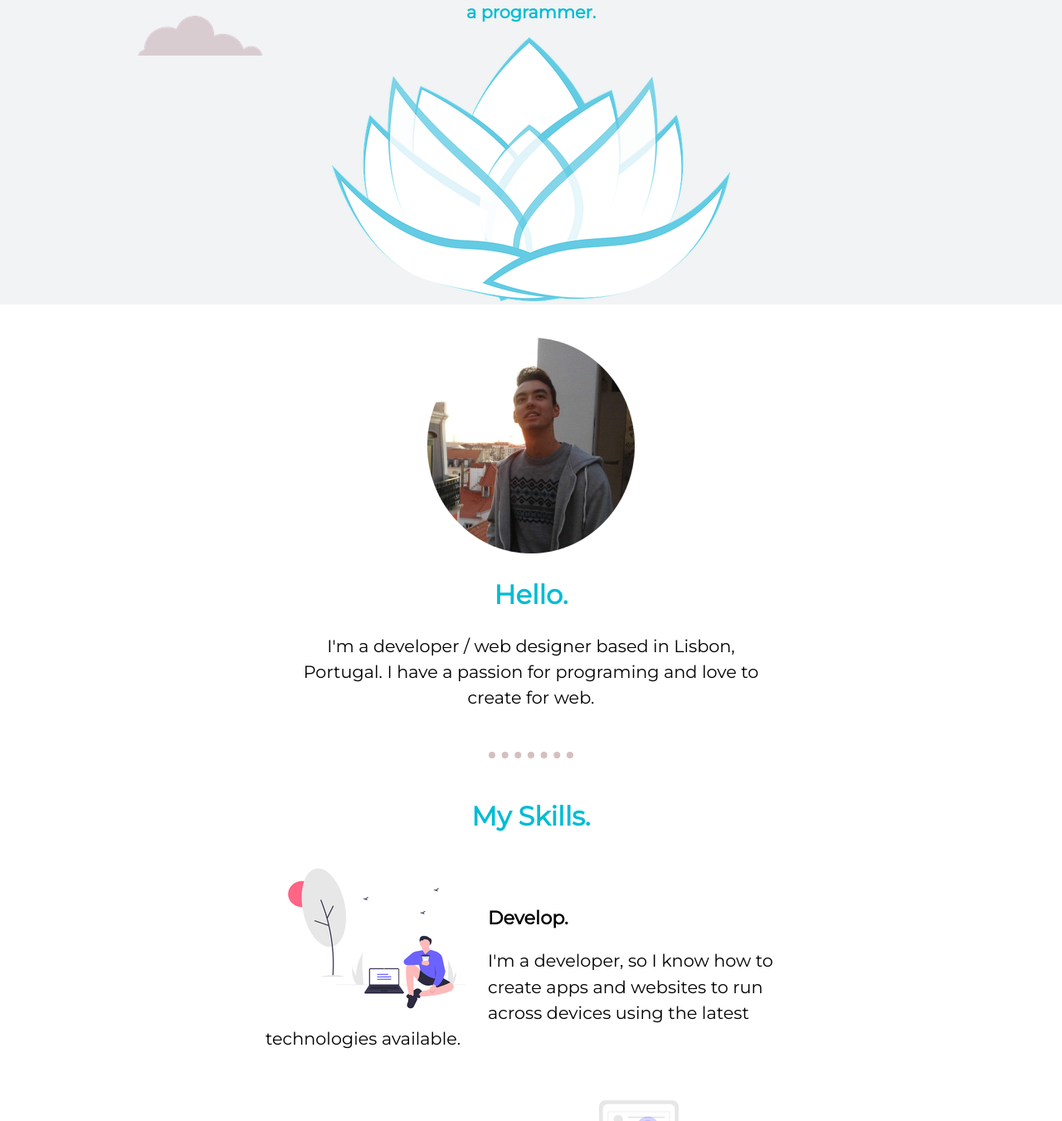
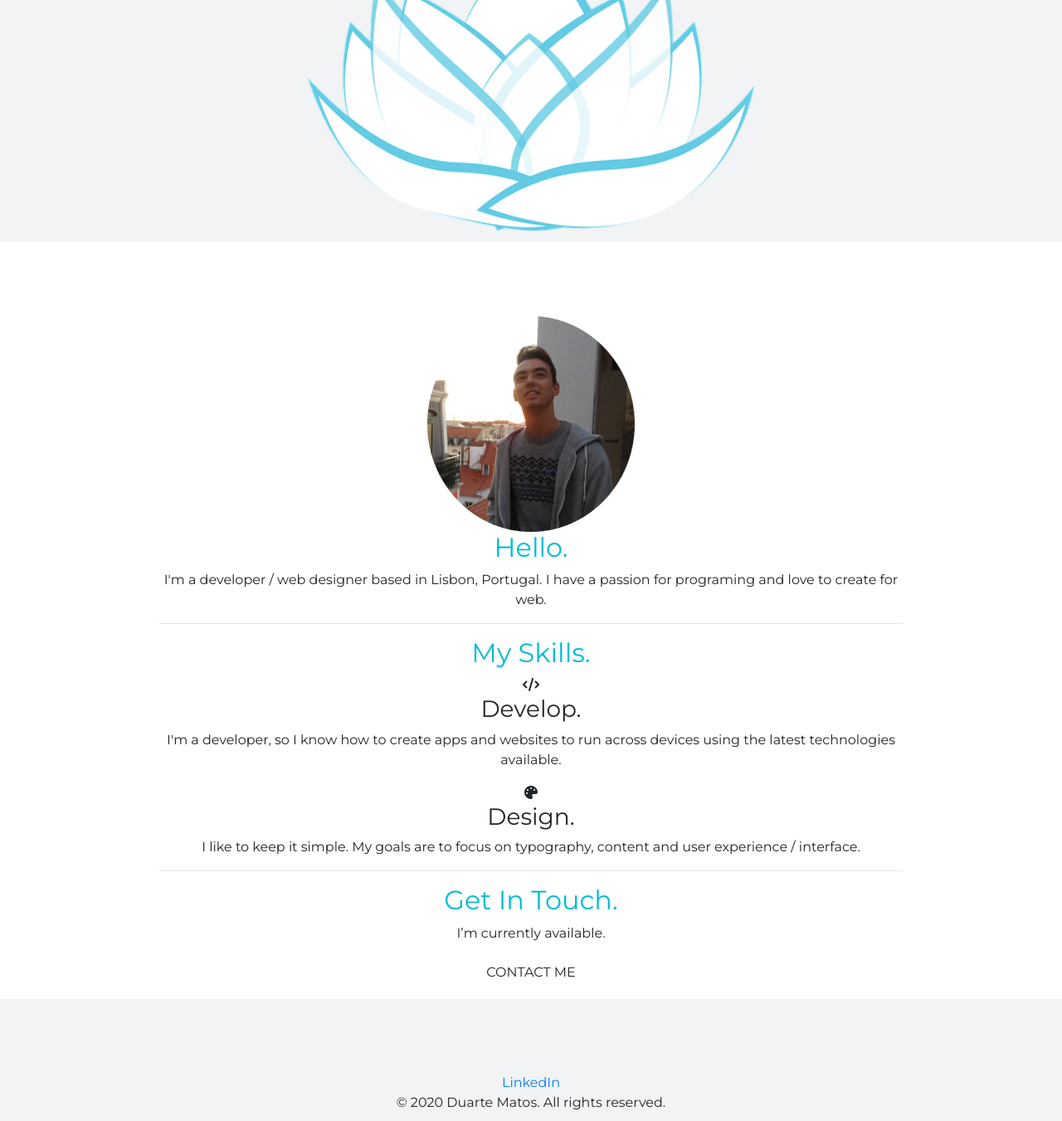
Before and after one commit to DuarteMatos99/duartematos99.com, a plain HTML site: page index.html in a window 1280 px wide. Shown: the part 270-1621 px from the top of the page at 83% size. Drawn offline with nearby package versions, Linux system fonts and the light colour scheme; a web font is replaced by a local one.

Commit message:
Add files via upload

```diff
--- a/index.html
+++ b/index.html
@@ -1,61 +1,82 @@
 <!DOCTYPE html>
 <html lang="en">
     <head>
-    <meta charset="UTF-8">
-    <meta name="viewport" content="width=device-width, initial-scale=1.0">
+        <meta charset="UTF-8" />
+        <meta name="viewport" content="width=device-width, initial-scale=1.0" />
         <title>Duarte Matos</title>
-    <link rel="stylesheet" href="style/styles.css">
-    <link rel="icon" href="images/favicon.ico">
+
+        <!-- bootstrap -->
+        <link
+            rel="stylesheet"
+            href="https://stackpath.bootstrapcdn.com/bootstrap/4.5.2/css/bootstrap.min.css"
+            integrity="sha384-JcKb8q3iqJ61gNV9KGb8thSsNjpSL0n8PARn9HuZOnIxN0hoP+VmmDGMN5t9UJ0Z"
+            crossorigin="anonymous"
+        />
 
         <!-- google fonts -->
-    <link href="https://fonts.googleapis.com/css2?family=Cutive&display=swap" rel="stylesheet">
-    <link href="https://fonts.googleapis.com/css2?family=Montserrat&display=swap" rel="stylesheet">
+        <link
+            href="https://fonts.googleapis.com/css2?family=Cutive&display=swap"
+            rel="stylesheet"
+        />
+        <link
+            href="https://fonts.googleapis.com/css2?family=Montserrat&display=swap"
+            rel="stylesheet"
+        />
+
+        <!-- font awesome -->
+        <script
+            src="https://kit.fontawesome.com/15ade14fde.js"
+            crossorigin="anonymous"
+        ></script>
+
+        <!-- my code -->
+        <link rel="stylesheet" href="style/styles.css" />
+        <link rel="icon" href="images/favicon.ico" />
     </head>
     <body>
-    <div class="top-container">
-        <img class="top-cloud" src="images/cloud.png" alt="cloud-img">
-        <h1>I'm Duarte.</h1>
+        <div class="container-fluid top-container">
+            <img class="top-cloud" src="images/cloud.png" alt="cloud-img" />
+            <h1 class="main-title">I'm Duarte.</h1>
             <h2>a programmer.</h2>
-        <img class="bottom-cloud" src="images/cloud.png" alt="cloud-img">
-        <img src="images/lotus.png" alt="lotus-img">
+            <img class="bottom-cloud" src="images/cloud.png" alt="cloud-img" />
+            <img class="lotus" src="images/lotus.png" alt="lotus-img" />
         </div>
 
-    <div class="middle-container">
+        <div class="container-fluid middle-container">
             <div class="profile">
-            <img src="images/me.png" alt="duarte-matos">
+                <img src="images/me.png" alt="duarte-matos" />
                 <h2>Hello.</h2>
                 <p>
-                I'm a developer / web designer based in Lisbon, Portugal.
-                I have a passion for programing and love to create for web.
+                    I'm a developer / web designer based in Lisbon, Portugal. I
+                    have a passion for programing and love to create for web.
                 </p>
             </div>
-        <hr/>
+            <hr />
             <div class="skills">
                 <h2>My Skills.</h2>
                 <div class="skill-develop">
-              <img class="develop-img" src="images/develop.png" alt="">
                     <div class="skill-description">
+                        <i class="fas fa-code"></i>
                         <h3>Develop.</h3>
                         <p>
-                    I'm a developer,
-                    so I know how to create apps and websites to run across devices
-                    using the latest technologies available.
+                            I'm a developer, so I know how to create apps and
+                            websites to run across devices using the latest
+                            technologies available.
                         </p>
                     </div>
                 </div>
                 <div class="skill-design">
-              <img class="design-img" src="images/design.png" alt="">
                     <div class="skill-description">
+                        <i class="fas fa-palette"></i>
                         <h3>Design.</h3>
                         <p>
-                    I like to keep it simple.
-                    My goals are to focus on typography, content and user experience / interface.
+                            I like to keep it simple. My goals are to focus on
+                            typography, content and user experience / interface.
                         </p>
                     </div>
                 </div>
             </div>
-        </div>
-        <hr/>
+            <hr />
             <div class="contact-me">
                 <h2>Get In Touch.</h2>
                 <p>I’m currently available.</p>
@@ -63,10 +84,26 @@
             </div>
         </div>
 
-    <div class="bottom-container">
+        <div class="container-fluid bottom-container">
             <a class="footer-link" href="https://www.linkedin.com/">LinkedIn</a>
-        <a class="footer-link" href="https://twitter.com/">Twitter</a>
             <p>© 2020 Duarte Matos. All rights reserved.</p>
         </div>
+
+        <!-- bootstrap scripts -->
+        <script
+            src="https://code.jquery.com/jquery-3.5.1.slim.min.js"
+            integrity="sha384-DfXdz2htPH0lsSSs5nCTpuj/zy4C+OGpamoFVy38MVBnE+IbbVYUew+OrCXaRkfj"
+            crossorigin="anonymous"
+        ></script>
+        <script
+            src="https://cdn.jsdelivr.net/npm/popper.js@1.16.1/dist/umd/popper.min.js"
+            integrity="sha384-9/reFTGAW83EW2RDu2S0VKaIzap3H66lZH81PoYlFhbGU+6BZp6G7niu735Sk7lN"
+            crossorigin="anonymous"
+        ></script>
+        <script
+            src="https://stackpath.bootstrapcdn.com/bootstrap/4.5.2/js/bootstrap.min.js"
+            integrity="sha384-B4gt1jrGC7Jh4AgTPSdUtOBvfO8shuf57BaghqFfPlYxofvL8/KUEfYiJOMMV+rV"
+            crossorigin="anonymous"
+        ></script>
     </body>
 </html>
--- a/style/styles.css
+++ b/style/styles.css
@@ -1,156 +1,80 @@
-a {
-    color: #00bcd4;
-    font-family: 'Montserrat', sans-serif;
-    margin-right: 20px;
-    text-decoration: none;
+body {
+    text-align: center;
+    font-family: "Montserrat";
+    margin: 0;
 }
 
-a:hover {
-    color: black;
+h2 {
+    color: #00bcd4;
 }
 
-body {
-    font-family: 'Montserrat', sans-serif;
-    margin: 0;
-    text-align: center;
-}
-
-p {
-    font-size: 1.3rem;
-    line-height: 1.5;
-}
-
-hr {
-    border: #fff;
-    border-top: 8px dotted #D5BFBF;
-    margin: 50px auto 50px auto;
-    width: 8%;
-}
-
-h2{
-    color: #00bcd4;
-    font-size: 2rem;
-}
-
-h3 {
-    font-size: 1.4rem;
-}
-
-/* ------------- Selected by class ------------- */
-
-/* Top-container */
-
-.top-container {
-    background-color: #f1f3f4;
-    padding-top: 150px;
+.container-fluid {
+    padding: 7% 15% 1% 15%;
     position: relative;
 }
 
-.top-container h1 {
-    font-family: 'Cutive', serif;
-    font-size: 3rem;
-    margin: 50px auto 0 auto;
+/* top container */
+.top-container {
+    background-color: #f1f3f4;
 }
 
-.top-container h2 {
-    font-size: 1.3rem;
+.main-title {
+    font-family: "Cutive";
 }
 
 .top-cloud {
     position: absolute;
-    right: 18%;
-    top: 18%;
+    right: 25%;
+    animation: TopCloud 3s linear infinite;
 }
 
 .bottom-cloud {
     position: absolute;
-    left: 13%;
-    bottom: 47%;
+    left: 25%;
+    animation: BottomCloud 5s linear infinite;
 }
 
-/* Middle-container */
-
-.middle-container {
-    padding-top: 40px;
+/* bottom container */
+.bottom-container {
+    background-color: #f1f3f4;
 }
 
-.profile p {
-    margin: 0 27% 0 27%;
+/* animations */
+@keyframes TopCloud {
+    0%,
+    100% {
+        top: 20%;
+    }
+    50% {
+        top: 30%;
+    }
 }
 
-.skill-develop {
-    width: 50%;
-    margin: 0 auto 3% auto;
-    text-align: left;
+@keyframes BottomCloud {
+    0%,
+    100% {
+        bottom: 60%;
+    }
+    50% {
+        bottom: 45%;
+    }
 }
 
-.skill-description {
-    padding-top: 40px;
+/* screen size */
+@media (max-width: 1300px) {
+    .top-cloud {
+        width: 20%;
+        right: 1%;
+        top: 10%;
+    }
+
+    .bottom-cloud {
+        width: 20%;
+        left: 4%;
+        bottom: 40%;
+    }
+
+    .lotus {
+        width: 60%;
+    }
 }
-
-.develop-img{
-    float: left;
-}
-
-.skill-design {
-    width: 50%;
-    margin: 0 auto 5% auto;
-    text-align: right;
-}
-
-.design-img {
-    float: right;
-}
-
-.contact-me {
-    padding-bottom: 40px;
-}
-
-/* Bottom-container */
-
-.bottom-container {
-    background-color: #f1f3f4;
-    padding: 2rem 0;
-    margin: 0;
-}
-
-.bottom-container p {
-    padding: 1rem 0 0;
-}
-
-/* Imported settings */
-.btn {
-    background-color: #00BCD4;
-    background-image: -webkit-linear-gradient(top, #00BCD4, #0AA7BB);
-    background-image: -moz-linear-gradient(top, #00BCD4, #0AA7BB);
-    background-image: -ms-linear-gradient(top, #00BCD4, #0AA7BB);
-    background-image: -o-linear-gradient(top, #00BCD4, #0AA7BB);
-    background-image: linear-gradient(to bottom, #00BCD4, #0AA7BB);
-    border-radius: 6px;
-    border-radius: 6px;
-    border-radius: 6px;
-    color: #FFFFFF;
-    font-family: 'Montserrat', sans-serif;
-    font-size: 1rem;
-    padding: 1rem;
-    text-decoration: none;
-    display: inline-block;
-    cursor: pointer;
-    text-align: center;
-    margin: 0;
-}
-
-.btn:hover {
-    border: solid #0AA7BB 0px;
-    background: #0AA7BB;
-    background-image: -webkit-linear-gradient(top, #0AA7BB, #0AA7BB);
-    background-image: -moz-linear-gradient(top, #0AA7BB, #0AA7BB);
-    background-image: -ms-linear-gradient(top, #0AA7BB, #0AA7BB);
-    background-image: -o-linear-gradient(top, #0AA7BB, #0AA7BB);
-    background-image: linear-gradient(to bottom, #0AA7BB, #0AA7BB);
-    border-radius: 6px;
-    border-radius: 6px;
-    border-radius: 6px;
-    color: #fff;
-    text-decoration: none;
-}
```
Lines whose indentation alone changed are shown as unchanged.
